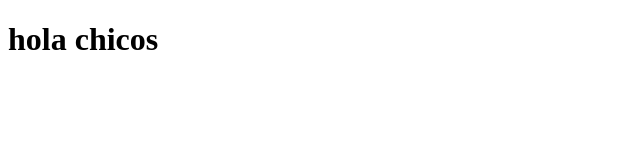
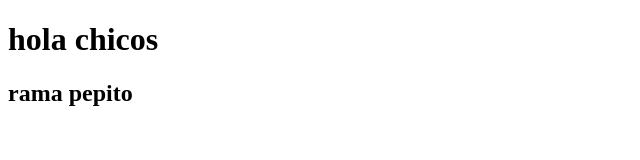
Before and after one commit to cardenasmaximiliano/comision-110, a plain HTML site: page index.html in a window 1280 px wide. Shown: the whole page, without its empty margins (0-640 px from the left). Drawn offline with Linux system fonts and the light colour scheme.

Commit message:
creacion de main y section con h2

```diff
--- a/index.html
+++ b/index.html
@@ -11,6 +11,11 @@
     </header>
     <main>
         <h1>hola chicos</h1>
+        <section>
+            <div>
+                <h2>rama pepito</h2>
+            </div>
+        </section>
     </main>
 </body>
 </html>
```
